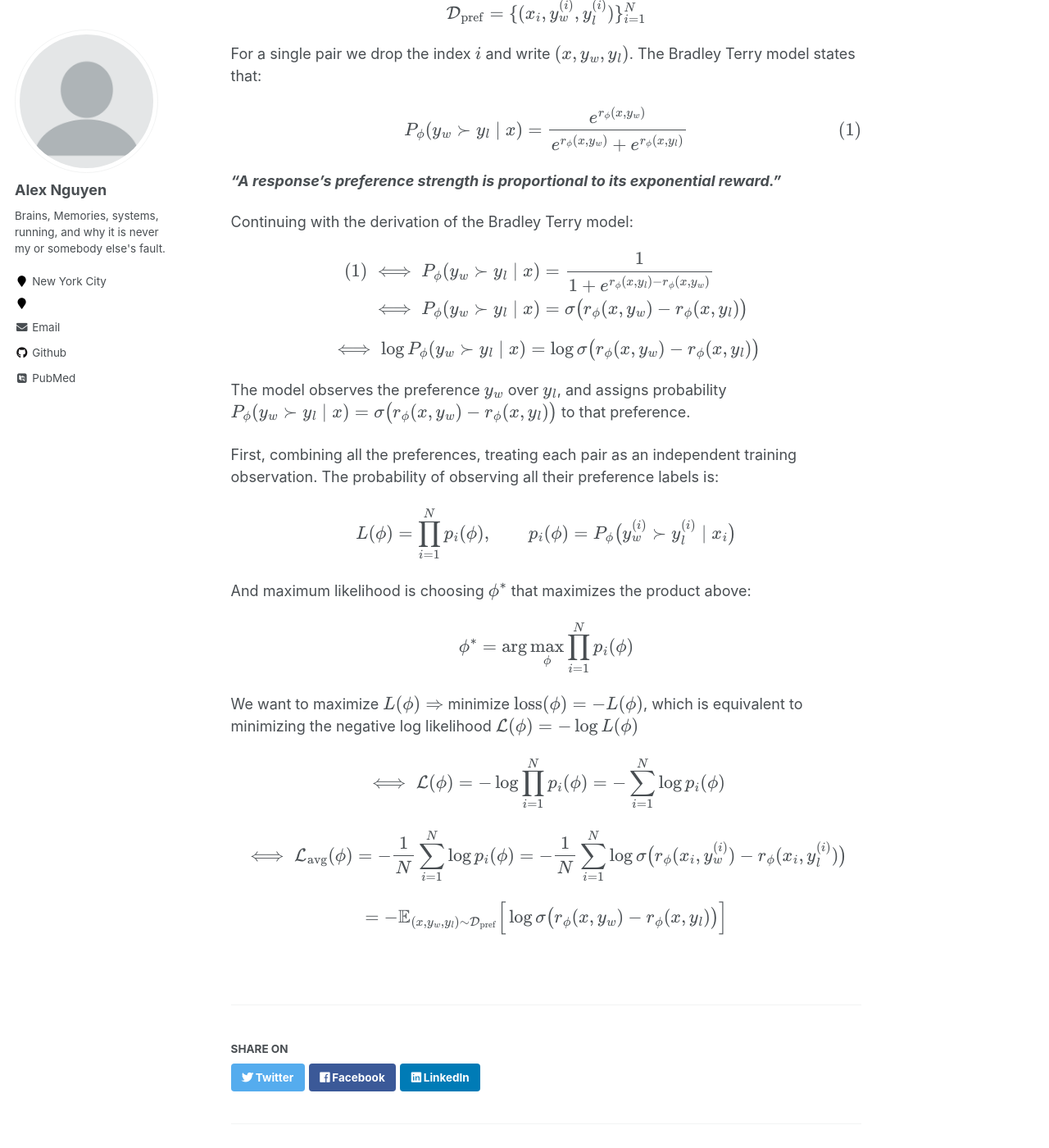
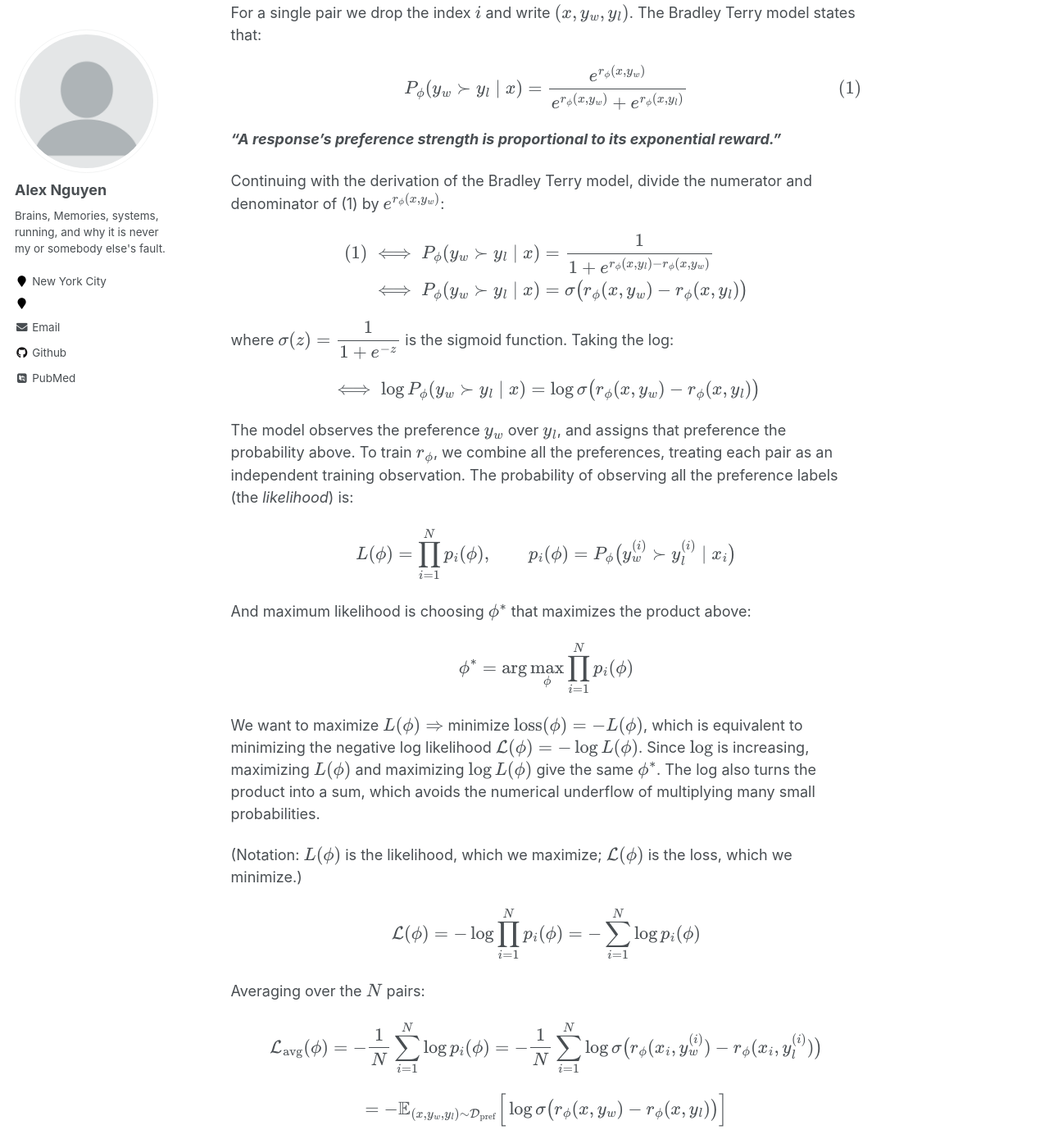
Before and after one commit to neurawn/neurawn.github.io, a Jekyll site: the page built from _rl/RLHF/bradley-terry-model.md, in a window 1280 px wide and 1400 px high, scrolled down 466 px. Shown: the whole window at 82% size. Built offline with Jekyll 4.4.1, drawn with Linux system fonts in a browser that asks for light colours; some web fonts are replaced; formulas are drawn with MathJax 3; some of the changed text lies outside the part shown.

Commit message:
Bradley Terry note: fill derivation gaps and tighten flow
Add the divide-through step, define sigmoid, justify the log, note
L vs script-L, replace loose iff arrows in the loss steps, and merge
the redundant intro and summary sentences.

Co-Authored-By: Claude Opus 5.5 <noreply@anthropic.com>

```diff
--- a/_rl/RLHF/bradley-terry-model.md
+++ b/_rl/RLHF/bradley-terry-model.md
@@ -9,9 +9,7 @@ permalink: /reinforcement-learning/rlhf/bradley-terry-model/
 
 ## Bradley Terry Model
 
-In [RLHF basic](/reinforcement-learning/rlhf/rlhf-basic/), the reward $$r(x, y)$$ comes from a reward model trained on human preferences. This note is how that reward model $$r_\phi$$ is trained.
-
-First we turn human comparison/preference into a reward model. Suppose the dataset contains:
+In [RLHF basic](/reinforcement-learning/rlhf/rlhf-basic/), the reward $$r(x, y)$$ comes from a reward model trained on human preferences. This note is how that reward model $$r_\phi$$ is trained. Suppose the dataset contains:
 
 $$
 \mathcal{D}_{\text{pref}} = \{ (x_i, y_w^{(i)}, y_l^{(i)}) \}_{i=1}^{N}
@@ -25,7 +23,7 @@ $$
 
 ***"A response's preference strength is proportional to its exponential reward."***
 
-Continuing with the derivation of the Bradley Terry model:
+Continuing with the derivation of the Bradley Terry model, divide the numerator and denominator of (1) by $$e^{r_\phi(x, y_w)}$$:
 
 $$
 \begin{aligned}
@@ -34,13 +32,13 @@ $$
 \end{aligned}
 $$
 
+where $$\sigma(z) = \dfrac{1}{1 + e^{-z}}$$ is the sigmoid function. Taking the log:
+
 $$
 \iff \log P_\phi(y_w \succ y_l \mid x) = \log \sigma\big( r_\phi(x, y_w) - r_\phi(x, y_l) \big)
 $$
 
-The model observes the preference $$y_w$$ over $$y_l$$, and assigns probability $$P_\phi(y_w \succ y_l \mid x) = \sigma\big( r_\phi(x, y_w) - r_\phi(x, y_l) \big)$$ to that preference.
-
-First, combining all the preferences, treating each pair as an independent training observation. The probability of observing all their preference labels is:
+The model observes the preference $$y_w$$ over $$y_l$$, and assigns that preference the probability above. To train $$r_\phi$$, we combine all the preferences, treating each pair as an independent training observation. The probability of observing all the preference labels (the *likelihood*) is:
 
 $$
 L(\phi) = \prod_{i=1}^{N} p_i(\phi), \qquad p_i(\phi) = P_\phi\big(y_w^{(i)} \succ y_l^{(i)} \mid x_i\big)
@@ -52,14 +50,18 @@ $$
 \phi^* = \arg\max_{\phi} \prod_{i=1}^{N} p_i(\phi)
 $$
 
-We want to maximize $$L(\phi) \Rightarrow$$ minimize $$\text{loss}(\phi) = -L(\phi)$$, which is equivalent to minimizing the negative log likelihood $$\mathcal{L}(\phi) = -\log L(\phi)$$
+We want to maximize $$L(\phi) \Rightarrow$$ minimize $$\text{loss}(\phi) = -L(\phi)$$, which is equivalent to minimizing the negative log likelihood $$\mathcal{L}(\phi) = -\log L(\phi)$$. Since $$\log$$ is increasing, maximizing $$L(\phi)$$ and maximizing $$\log L(\phi)$$ give the same $$\phi^*$$. The log also turns the product into a sum, which avoids the numerical underflow of multiplying many small probabilities.
+
+(Notation: $$L(\phi)$$ is the likelihood, which we maximize; $$\mathcal{L}(\phi)$$ is the loss, which we minimize.)
 
 $$
-\iff \mathcal{L}(\phi) = -\log \prod_{i=1}^{N} p_i(\phi) = -\sum_{i=1}^{N} \log p_i(\phi)
+\mathcal{L}(\phi) = -\log \prod_{i=1}^{N} p_i(\phi) = -\sum_{i=1}^{N} \log p_i(\phi)
 $$
 
+Averaging over the $$N$$ pairs:
+
 $$
-\iff \mathcal{L}_{\text{avg}}(\phi) = -\frac{1}{N} \sum_{i=1}^{N} \log p_i(\phi) = -\frac{1}{N} \sum_{i=1}^{N} \log \sigma\big( r_\phi(x_i, y_w^{(i)}) - r_\phi(x_i, y_l^{(i)}) \big)
+\mathcal{L}_{\text{avg}}(\phi) = -\frac{1}{N} \sum_{i=1}^{N} \log p_i(\phi) = -\frac{1}{N} \sum_{i=1}^{N} \log \sigma\big( r_\phi(x_i, y_w^{(i)}) - r_\phi(x_i, y_l^{(i)}) \big)
 $$
 
 $$
```
